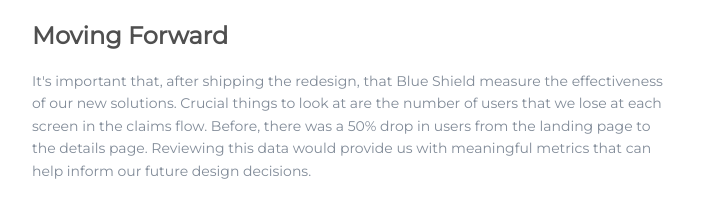
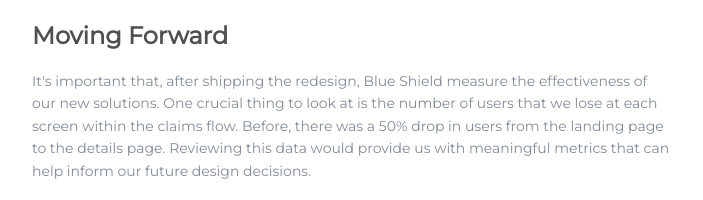
Before and after one commit to grant-kalasky/grant-kalasky.github.io, a plain HTML site: page blue-shield.html in a window 1280 px wide. Shown: the part 6664-6864 px from the top of the page, 288-991 px from the left. Drawn offline with Linux system fonts and the light colour scheme.

Commit message:
small revisions

```diff
--- a/blue-shield.html
+++ b/blue-shield.html
@@ -150,7 +150,7 @@
 
 		<div class="project-section">
 			<h2>Moving Forward</h2>
-			<p>It's important that, after shipping the redesign, that Blue Shield measure the effectiveness of our new solutions. Crucial things to look at are the number of users that we lose at each screen in the claims flow. Before, there was a 50% drop in users from the landing page to the details page. Reviewing this data would provide us with meaningful metrics that can help inform our future design decisions.</p>
+			<p>It's important that, after shipping the redesign, Blue Shield measure the effectiveness of our new solutions. One crucial thing to look at is the number of users that we lose at each screen within the claims flow. Before, there was a 50% drop in users from the landing page to the details page. Reviewing this data would provide us with meaningful metrics that can help inform our future design decisions.</p>
 		</div>
 
 		<div class="footer">
```
